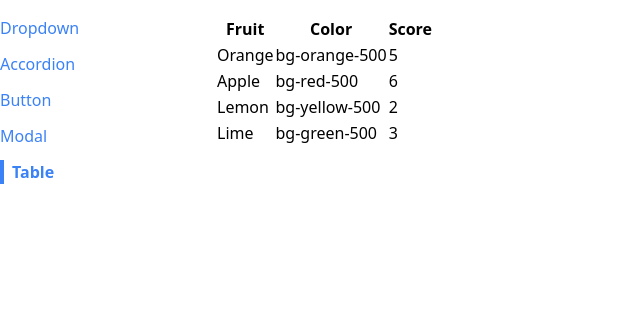
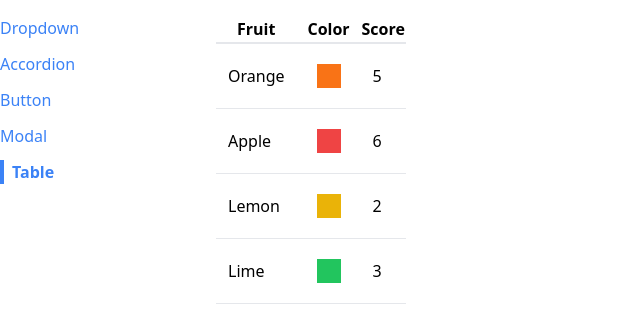
Before and after one commit to TomVerkon/comps, a React (Create React App) app: page /table in a window 1280 px wide. Shown: the top 322 px of the page, without its empty margins (0-640 px from the left). Built offline with nearby package versions, Linux system fonts and the light colour scheme.

Commit message:
Done with table, but not reusable

```diff
--- a/src/components/Table.js
+++ b/src/components/Table.js
@@ -4,18 +4,18 @@
 
   const renderedRows = data.map((fruit) => {
     return (
-      <tr key={fruit.name}>
-        <td>{fruit.name}</td>
-        <td>{fruit.color}</td>
-        <td>{fruit.score}</td>
+      <tr className="border-b" key={fruit.name}>
+        <td className="p-3">{fruit.name}</td>
+        <td className="p-3" ><div className={`p-3 m-2 ${fruit.color}`}></div></td>
+        <td className="p-3">{fruit.score}</td>
       </tr>
     );
 
   });
   return (
-    <table>
+    <table className="table-auto border-spacing-2">
       <thead>
-        <tr>
+        <tr className="border-b-2">
           <th>Fruit</th>
           <th>Color</th>
           <th>Score</th>
```
